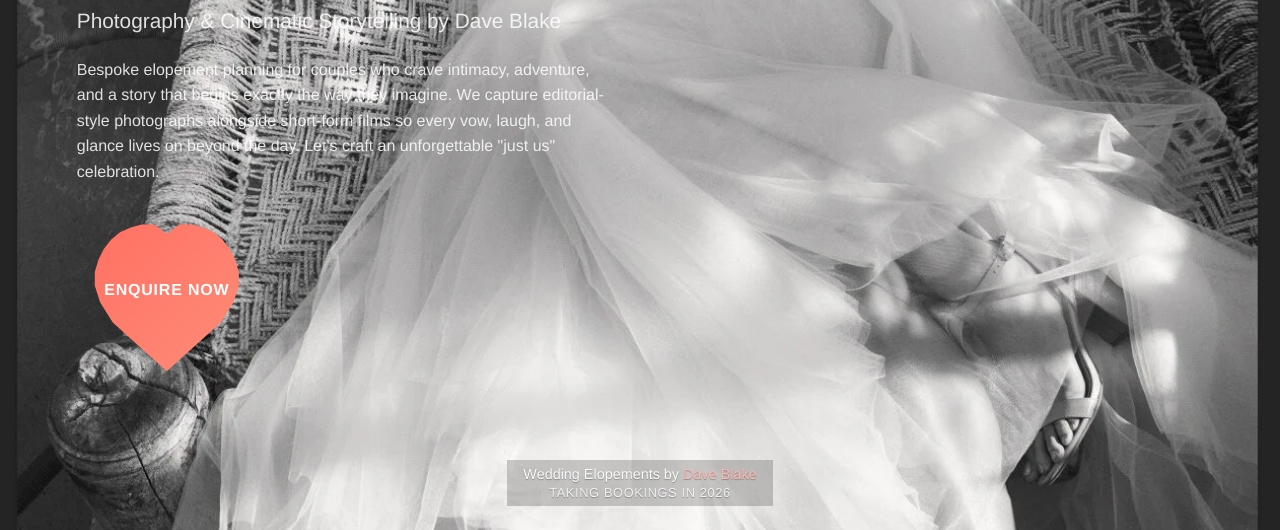
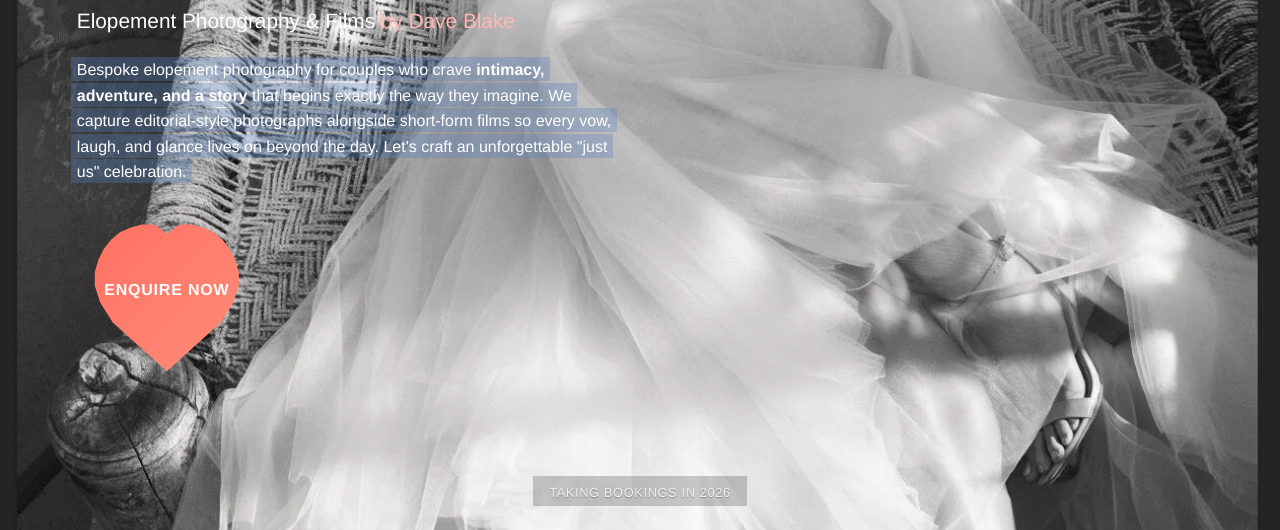
Before and after one commit to daveblakephoto/startmyloveengine, a plain HTML site: page index.html in a window 1280 px wide. Shown: the part 270-800 px from the top of the page. Drawn offline with Linux system fonts and the light colour scheme.

Commit message:
style changes

```diff
--- a/index.html
+++ b/index.html
@@ -136,14 +136,23 @@
       <p class="hero__eyebrow">Wedding Elopements</p>
       <h1>StartMyLoveEngine</h1>
       <p class="hero__subtitle">
-        Photography & Cinematic Storytelling by Dave Blake
+        Elopement Photography &amp; Films
+        <a
+          class="hero__subtitle-highlight"
+          href="https://dave-blake.com/"
+          target="_blank"
+          rel="noopener noreferrer"
+          >by Dave Blake</a
+        >
       </p>
       <p class="hero__body">
-        Bespoke elopement planning for couples who crave intimacy, adventure, and
-        a story that begins exactly the way they imagine. We capture editorial-style
-        photographs alongside short-form films so every vow, laugh, and glance
-        lives on beyond the day. Let's craft an unforgettable "just us"
-        celebration.
+        <span class="hero__body-highlight">
+          Bespoke elopement photography for couples who crave <b>intimacy, adventure, and
+          a story</b> that begins exactly the way they imagine. We capture editorial-style
+          photographs alongside short-form films so every vow, laugh, and glance
+          lives on beyond the day. Let's craft an unforgettable "just us"
+          celebration.
+        </span>
       </p>
       <a
         class="hero__cta"
@@ -154,12 +163,6 @@
     </div>
     <footer class="site-footer">
       <p>
-        <span class="site-footer__line">
-          Wedding Elopements by
-          <a href="https://dave-blake.com/" target="_blank" rel="noopener noreferrer"
-            >Dave Blake</a
-          >
-        </span>
         <span class="site-footer__note">Taking bookings in 2026</span>
       </p>
     </footer>
--- a/style.css
+++ b/style.css
@@ -43,13 +43,35 @@ body {
 .hero__subtitle {
   font-size: 1.3rem;
   margin: 0.75rem 0 1.5rem;
-  color: rgba(255, 255, 255, 0.85);
+  color: rgb(255, 255, 255);
+}
+
+.hero__subtitle-highlight {
+  color: #ffb7b2;
+  text-decoration: none;
+  white-space: nowrap;
 }
 
 .hero__body {
   margin-bottom: 2.5rem;
   line-height: 1.6;
-  color: rgba(255, 255, 255, 0.85);
+  color: rgb(255, 255, 255);
+}
+
+.hero__body-highlight {
+  display: inline;
+  padding: 0.22rem 0.35rem;
+  margin: 0 -0.35rem;
+  background: rgba(85, 131, 192, 0.327);
+  color: #fff;
+  -webkit-box-decoration-break: clone;
+  box-decoration-break: clone;
+}
+
+.hero__body-highlight::selection,
+.hero__body-highlight::-moz-selection {
+  background: rgba(85, 132, 192, 0.85);
+  color: #fff;
 }
 
 .hero__cta {
@@ -126,6 +148,7 @@ body {
 
   .hero__content {
     max-width: none;
+    margin-top: 12rem;
   }
 
   .hero h1 {
@@ -187,7 +210,7 @@ body {
 }
 
 .site-footer a {
-  color: #ffb7b2;
+  color: #ffffff;
   text-decoration: none;
 }
 
```
